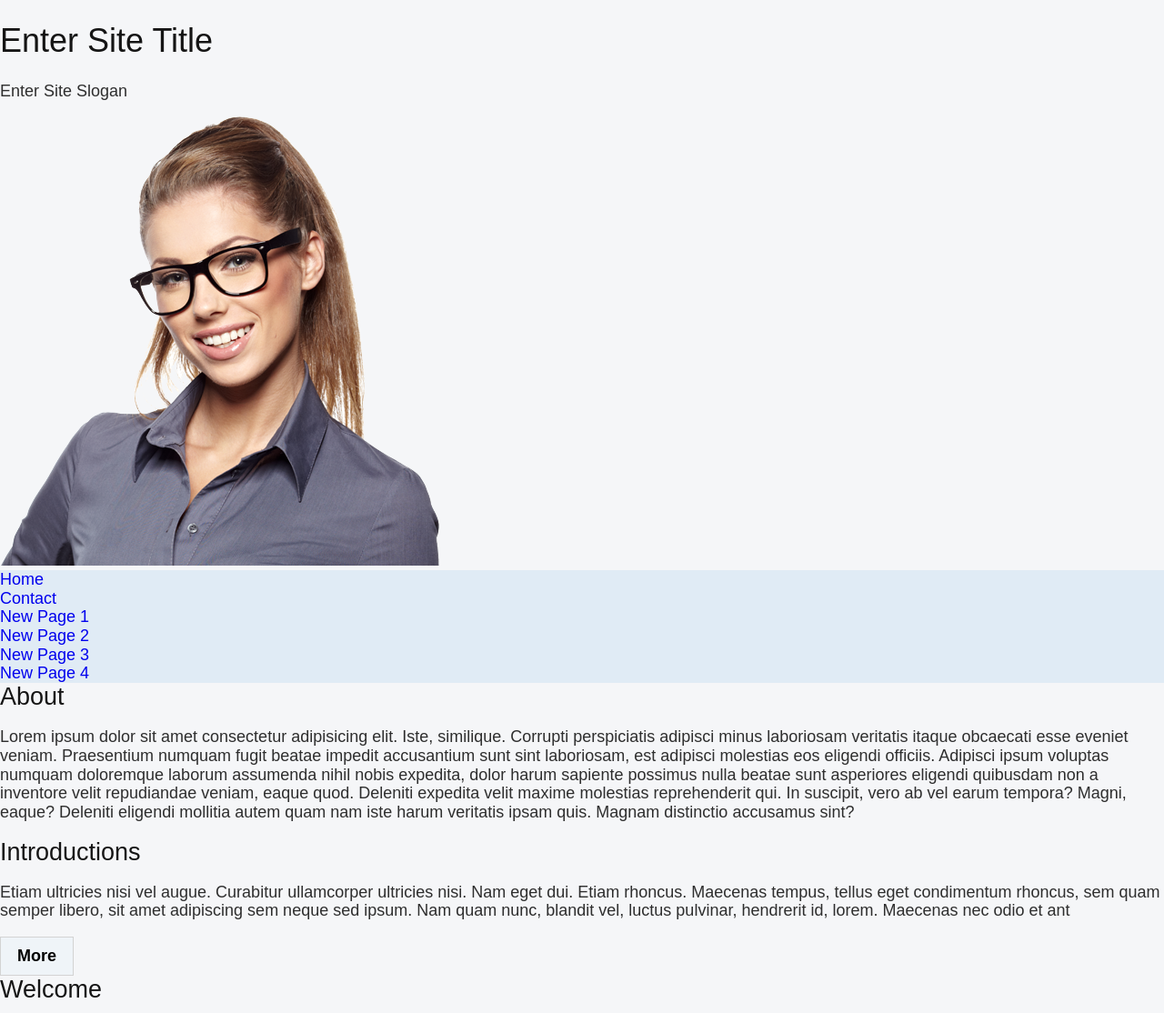
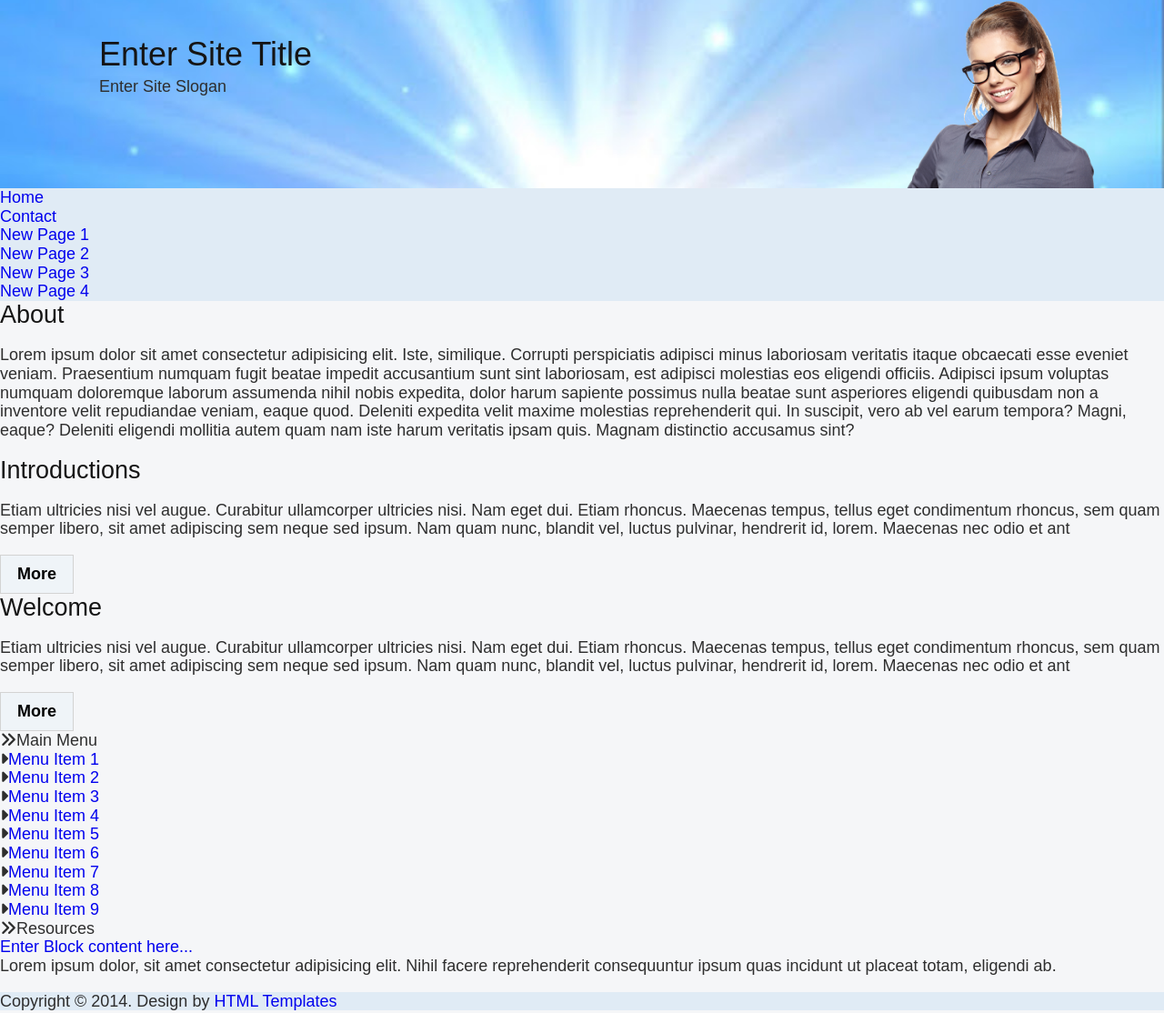
Before and after one commit to KateMarshakova/Website_optics, a plain HTML site: page index.html in a window 1280 px wide. Shown: the top 1114 px of the page at 91% size. Drawn offline with Linux system fonts and the light colour scheme; a web font is replaced by a local one.

Commit message:
ADD header style

```diff
--- a/css/style.sass
+++ b/css/style.sass
@@ -32,3 +32,23 @@ ul, li
 
 .box
   background-color: rgb(224, 235, 245)
+
+.header
+  display: flex
+  justify-content: space-between
+  background: url(../images/unnamed.jpg) no-repeat
+  background-position: center
+  background-size: cover
+  height: 207px
+  position: relative
+  align-items: center
+  .header-text
+    margin-left: 109px
+    .header-text__title
+      margin: 0
+    .header-text__slogan
+      margin: 5px 0 62px 0
+  .header-photo
+    height: 206px
+    width: 206px
+    margin-right: 77px
```
Also changed, not shown: css/style.css, 1 other file.
